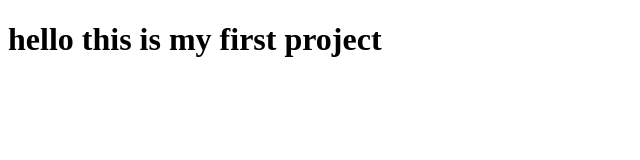
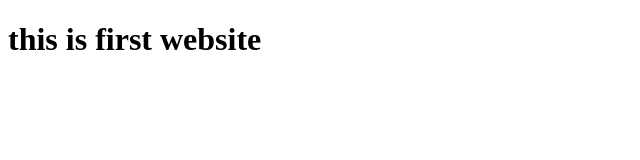
Before and after one commit to Devansh567/todolist, a plain HTML site: page index.html in a window 1280 px wide. Shown: the whole page, without its empty margins (0-640 px from the left). Drawn offline with Linux system fonts and the light colour scheme.

Commit message:
first name

```diff
--- a/index.html
+++ b/index.html
@@ -7,6 +7,6 @@
     <title>Document</title>
 </head>
 <body>
-    <h1>hello this is my first project</h1>
+    <h1>this is first website</h1>
 </body>
 </html>
```
